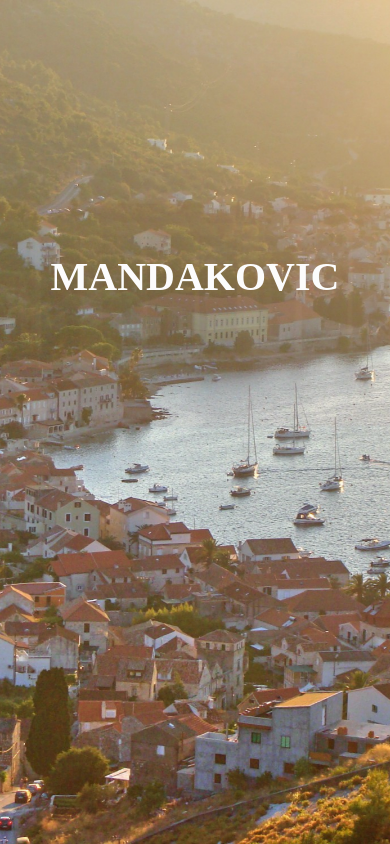
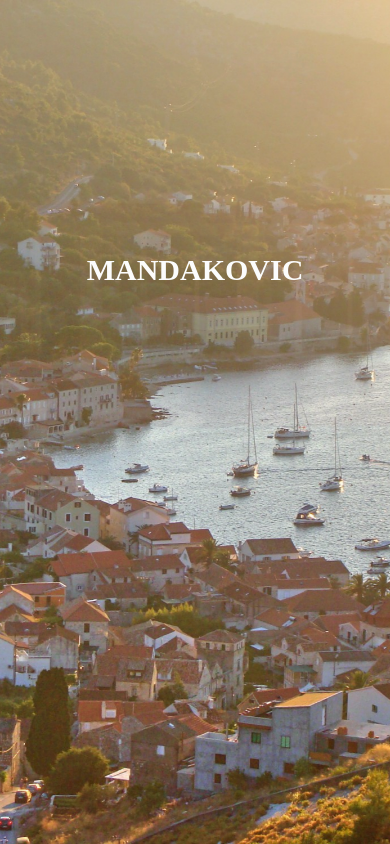
Before and after one commit to damandak/mandakovic, a Vue app: page / in a window 390 px wide. Built offline with nearby package versions, Linux system fonts and the light colour scheme; a web font is replaced by a local one.

Commit message:
title font size for mobile

```diff
--- a/src/components/MandakovicTitle.vue
+++ b/src/components/MandakovicTitle.vue
@@ -14,7 +14,7 @@ export default {
 <style scoped lang="scss">
 @media only screen and (max-width: 915px) {
   #main-title {
-    font-size: 40px !important;
+    font-size: 30px !important;
   }
 }
 #main-title {
```
